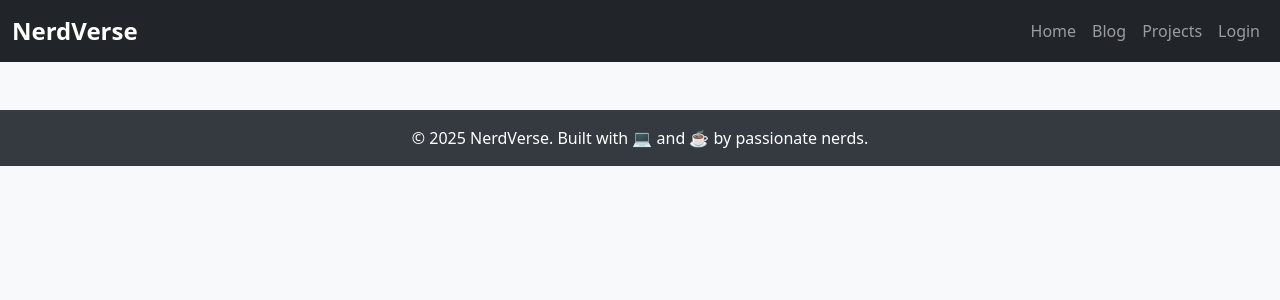
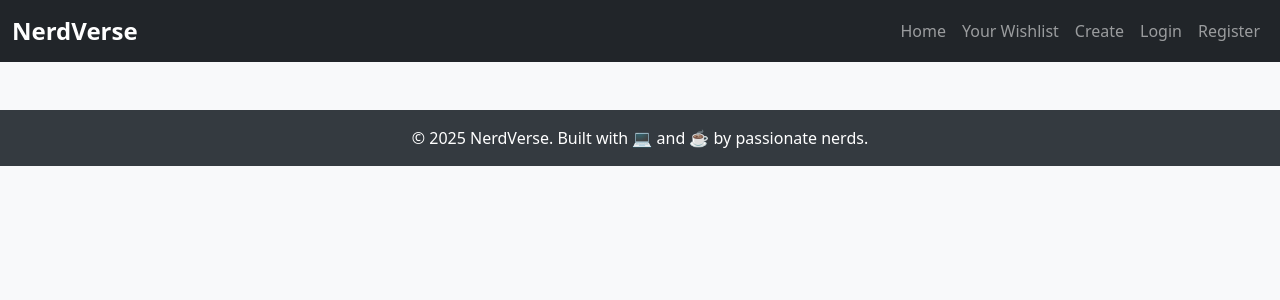
Before and after one commit to rdevang71/nerdeverse, a Django app: template templates/base.html in a window 1280 px wide. Shown: the top 300 px of the page. Run offline with Django 3.2, Linux system fonts and the light colour scheme; the template is opened without the code that fills it, so the values that code supplies are empty.

Commit message:
updated navbar

```diff
--- a/templates/base.html
+++ b/templates/base.html
@@ -1,12 +1,15 @@
 <!DOCTYPE html>
 <html lang="en">
   <head>
-    <meta charset="UTF-8">
+    <meta charset="UTF-8" />
     <title>NerdVerse</title>
-    <meta name="viewport" content="width=device-width, initial-scale=1">
+    <meta name="viewport" content="width=device-width, initial-scale=1" />
 
     <!-- Bootstrap CSS -->
-    <link href="https://cdn.jsdelivr.net/npm/bootstrap@5.3.2/dist/css/bootstrap.min.css" rel="stylesheet">
+    <link
+      href="https://cdn.jsdelivr.net/npm/bootstrap@5.3.2/dist/css/bootstrap.min.css"
+      rel="stylesheet"
+    />
 
     <!-- Custom Styles -->
     <style>
@@ -27,20 +30,40 @@
     {% block extra_head %}{% endblock %}
   </head>
   <body>
-
     <!-- Navbar -->
     <nav class="navbar navbar-expand-lg navbar-dark bg-dark">
       <div class="container-fluid">
         <a class="navbar-brand" href="/">NerdVerse</a>
-            <button class="navbar-toggler" type="button" data-bs-toggle="collapse" data-bs-target="#navbarNav">
+        <button
+          class="navbar-toggler"
+          type="button"
+          data-bs-toggle="collapse"
+          data-bs-target="#navbarNav"
+        >
           <span class="navbar-toggler-icon"></span>
         </button>
         <div class="collapse navbar-collapse" id="navbarNav">
           <ul class="navbar-nav ms-auto">
             <li class="nav-item"><a class="nav-link" href="/">Home</a></li>
-                    <li class="nav-item"><a class="nav-link" href="/blog">Blog</a></li>
-                    <li class="nav-item"><a class="nav-link" href="/projects">Projects</a></li>
-                    <li class="nav-item"><a class="nav-link" href="/login">Login</a></li>
+            <li class="nav-item">
+              <a class="nav-link" href="/wishlists">Your Wishlist</a>
+            </li>
+            <li class="nav-item">
+              <a class="nav-link" href="/create">Create</a>
+            </li>
+
+            {% if user.is_authenticated %}
+            <li class="nav-item">
+              <a class="nav-link" href="/logout">Logout</a>
+            </li>
+            {% else %}
+            <li class="nav-item">
+              <a class="nav-link" href="/login">Login</a>
+            </li>
+            <li class="nav-item">
+              <a class="nav-link" href="/register">Register</a>
+            </li>
+            {% endif %}
           </ul>
         </div>
       </div>
@@ -56,7 +79,9 @@
     <!-- Footer -->
     <footer class="text-center">
       <div class="container">
-            <p class="mb-0">© 2025 NerdVerse. Built with 💻 and ☕ by passionate nerds.</p>
+        <p class="mb-0">
+          © 2025 NerdVerse. Built with 💻 and ☕ by passionate nerds.
+        </p>
       </div>
     </footer>
 
```
Lines whose indentation alone changed are shown as unchanged.
